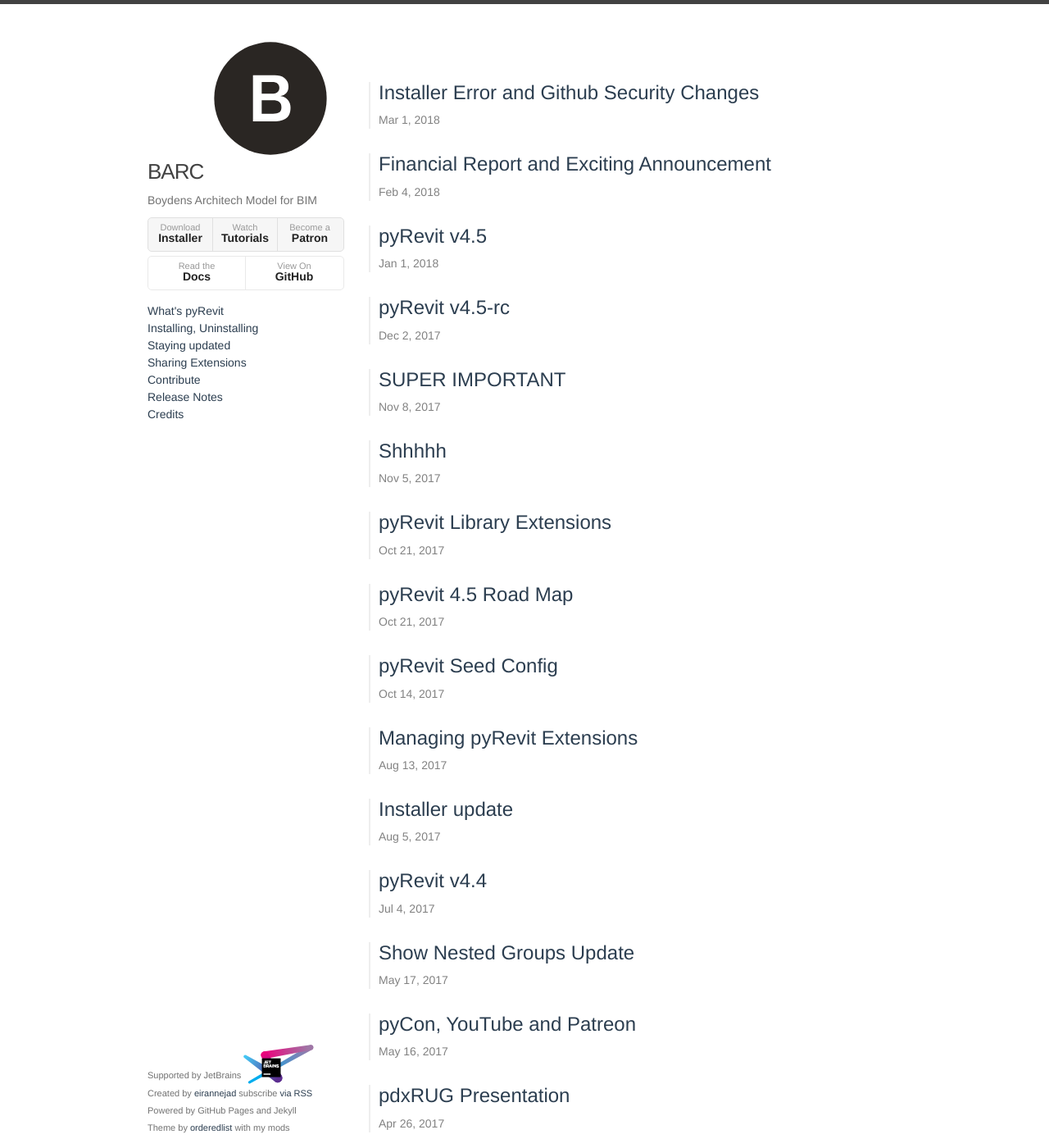
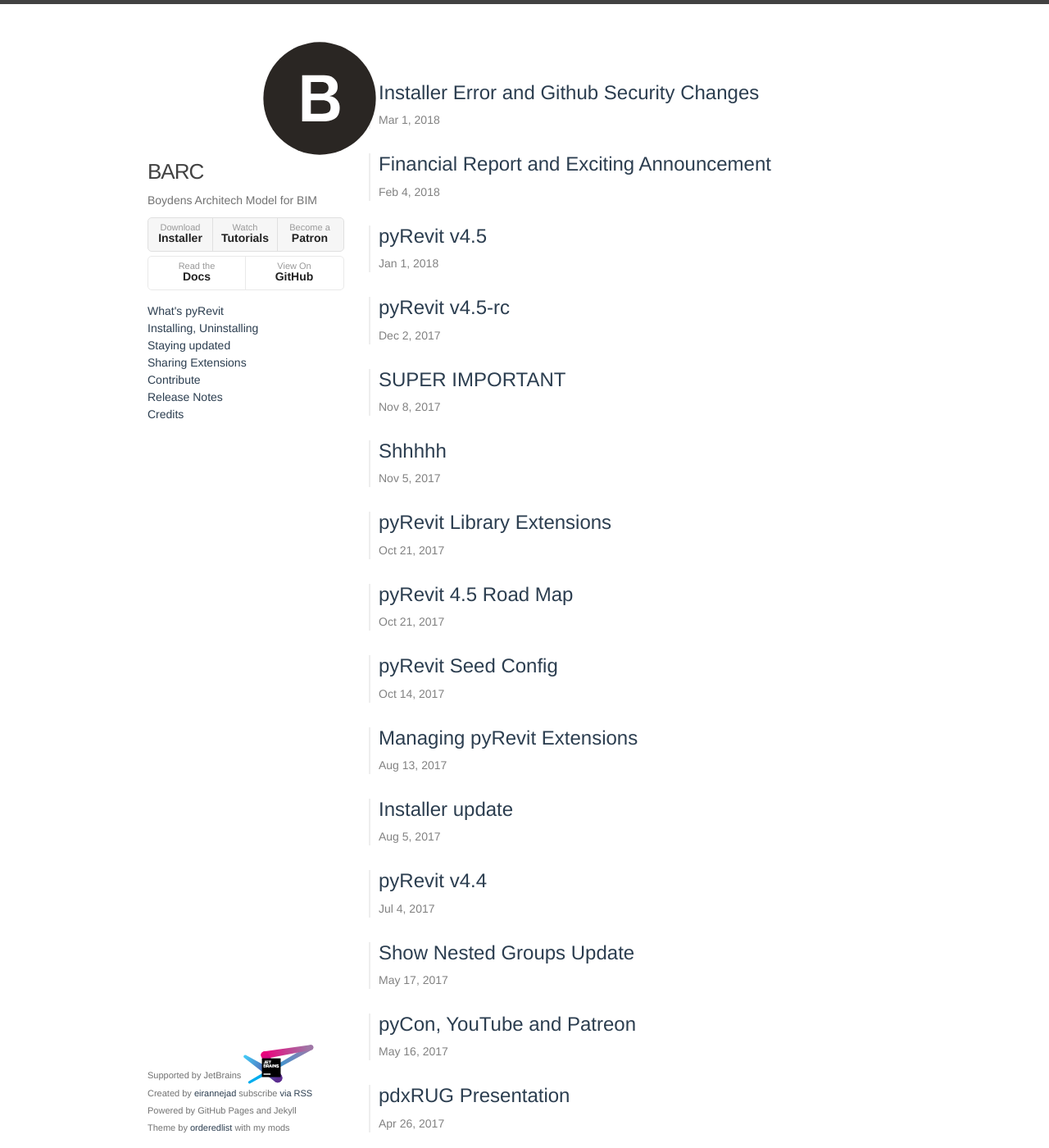
Before and after one commit to sweco-vnchit/BARC, a Jekyll site: the page built from docs/index.html, in a window 1280 px wide and 1400 px high. Shown: the whole window at 82% size. Built offline with Jekyll 4.4.1, drawn with Linux system fonts in a browser that asks for light colours.

Commit message:
Update styles.css

```diff
--- a/docs/css/styles.css
+++ b/docs/css/styles.css
@@ -131,7 +131,8 @@
 
 img.logo {
      width: 180px;
-     margin-left: 60px;
+#     margin-left: 60px;
+     margin-left: 50%;
      margin-bottom: -20px;
 }
 
```
